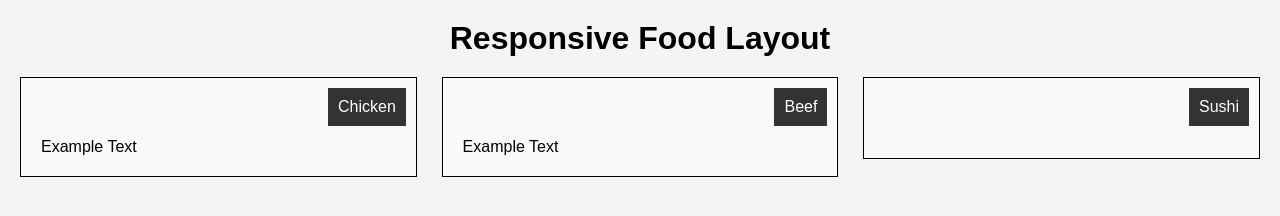
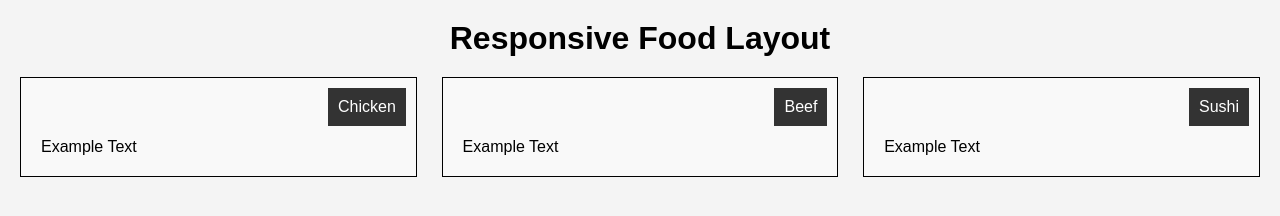
Before and after one commit to Joopenzie/CourseraTasks, a plain HTML site: page module2-solution/index.html in a window 1280 px wide. Drawn offline with Linux system fonts and the light colour scheme.

Commit message:
Update index.html

```diff
--- a/module2-solution/index.html
+++ b/module2-solution/index.html
@@ -29,7 +29,7 @@
         <section class="section" id="sushi">
             <div class="section-title">Sushi</div>
             <div class="section-content">
-                <p></p>
+                <p>Example Text</p>
             </div>
         </section>
     </div>
```
